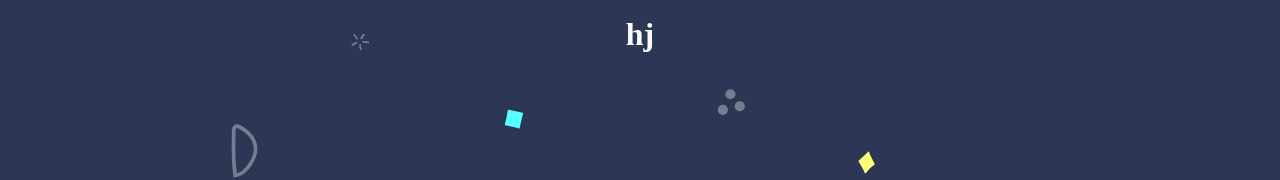
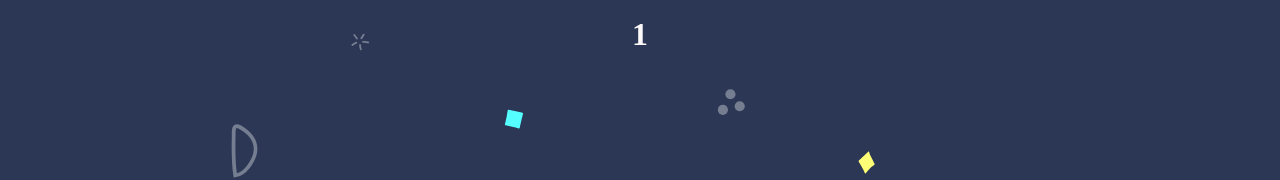
Before and after one commit to perseus-sergey/next-1plus2, a Next.js app in the folder 1plus2/: page /1/math/category/1/1 in a window 1280 px wide. Shown: the top 180 px of the page. Built offline with nearby package versions, Linux system fonts and the light colour scheme.

Commit message:
docs: add generate static params

```diff
--- a/1plus2/app/[lang]/math/category/[cat]/[maxNum]/page.tsx
+++ b/1plus2/app/[lang]/math/category/[cat]/[maxNum]/page.tsx
@@ -7,13 +7,15 @@ export interface IExercisePageProps {
 export const generateStaticParams = () =>
   Object.values(ELang).reduce(
     (acc, langSlug) =>
-      acc.concat([...categoriesMap.keys()].map((catSlug) => ({ lang: langSlug, cat: catSlug }))),
+      acc.concat(
+        [...categoriesMap.keys()].map((catSlug) => ({ lang: langSlug, cat: catSlug, maxNum: '1' }))
+      ),
     [{}]
   );
 
 export default (props: IExercisePageProps) => {
-  // return <MathExercise {...props} />;
-  return <h1>hj</h1>;
+  return <h1>{props.params.maxNum}</h1>;
+  // return <ExercisePage {...props} />;
 };
 
 export const dynamicParams = false;
```
